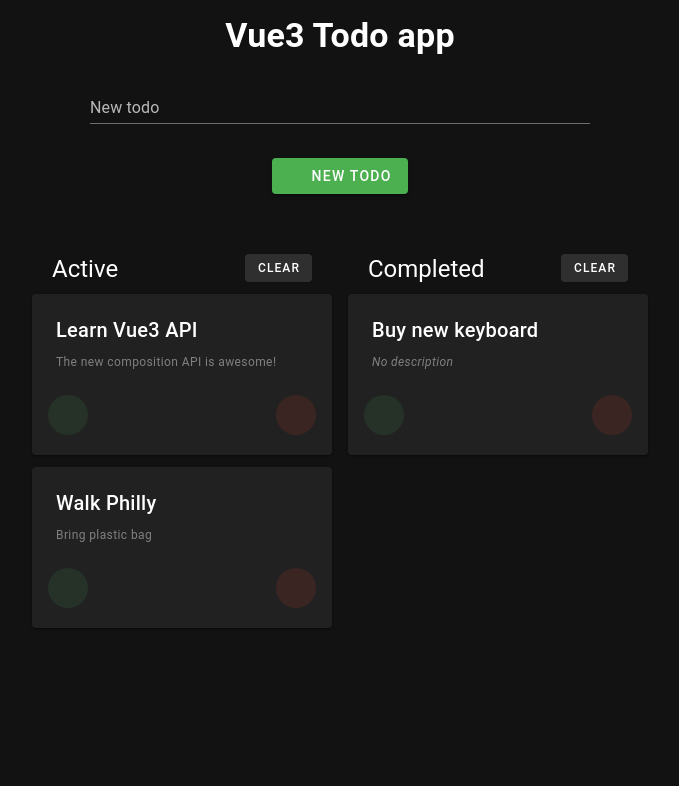
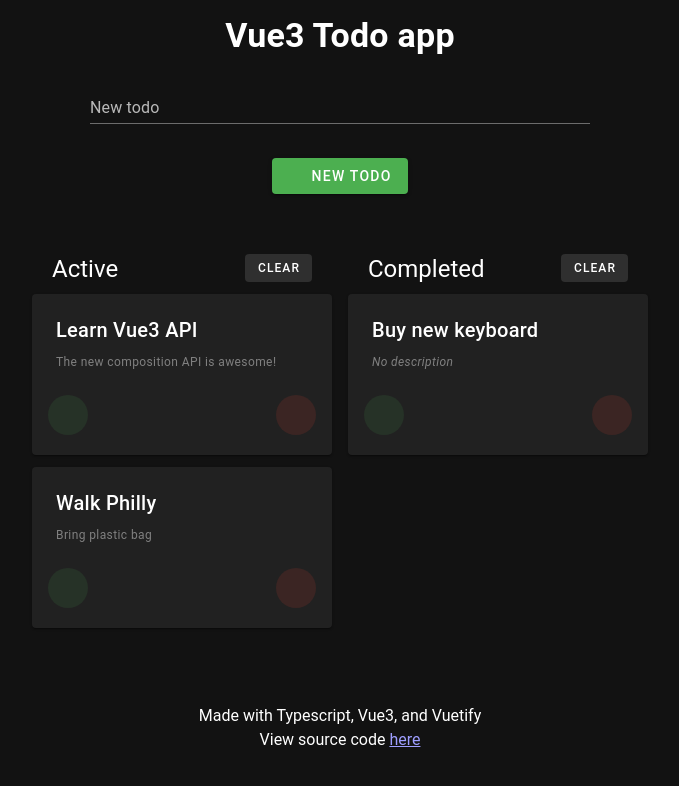
Before and after one commit to lucidkodo/vue3-todo, a Vue app in the folder buildable/: page / in a window 1280 px wide. Shown: the top 786 px of the page, without its empty margins (300-979 px from the left). Built offline with nearby package versions, Linux system fonts and the light colour scheme; the HTML template or start-up script is replaced by a standard one.

Commit message:
Add footer

```diff
--- a/buildable/src/App.vue
+++ b/buildable/src/App.vue
@@ -11,6 +11,7 @@ import { ref } from 'vue';
 import TheForm from './components/TheForm.vue';
 import TheSnackbar from './components/TheSnackbar.vue';
 import TodoColumn from './components/TodoColumn.vue';
+import TheFooter from './components/TheFooter.vue';
 import { TodoItem } from './types';
 
 const showSnackbar = ref<boolean>(false);
@@ -90,7 +91,7 @@ function clearList(column: string) {
       />
     </div>
   </v-container>
-
+  <TheFooter />
   <TheSnackbar
     :displaySnack="showSnackbar"
     :message="snackbarMsg"
--- /dev/null
+++ b/buildable/src/components/TheFooter.vue
@@ -0,0 +1,7 @@
+<template>
+  <div class="text-center mb-10 px-5">
+    Made with Typescript, Vue3, and Vuetify
+    <br />
+    View source code <a href="#" target="_blank">here</a>
+  </div>
+</template>
```
